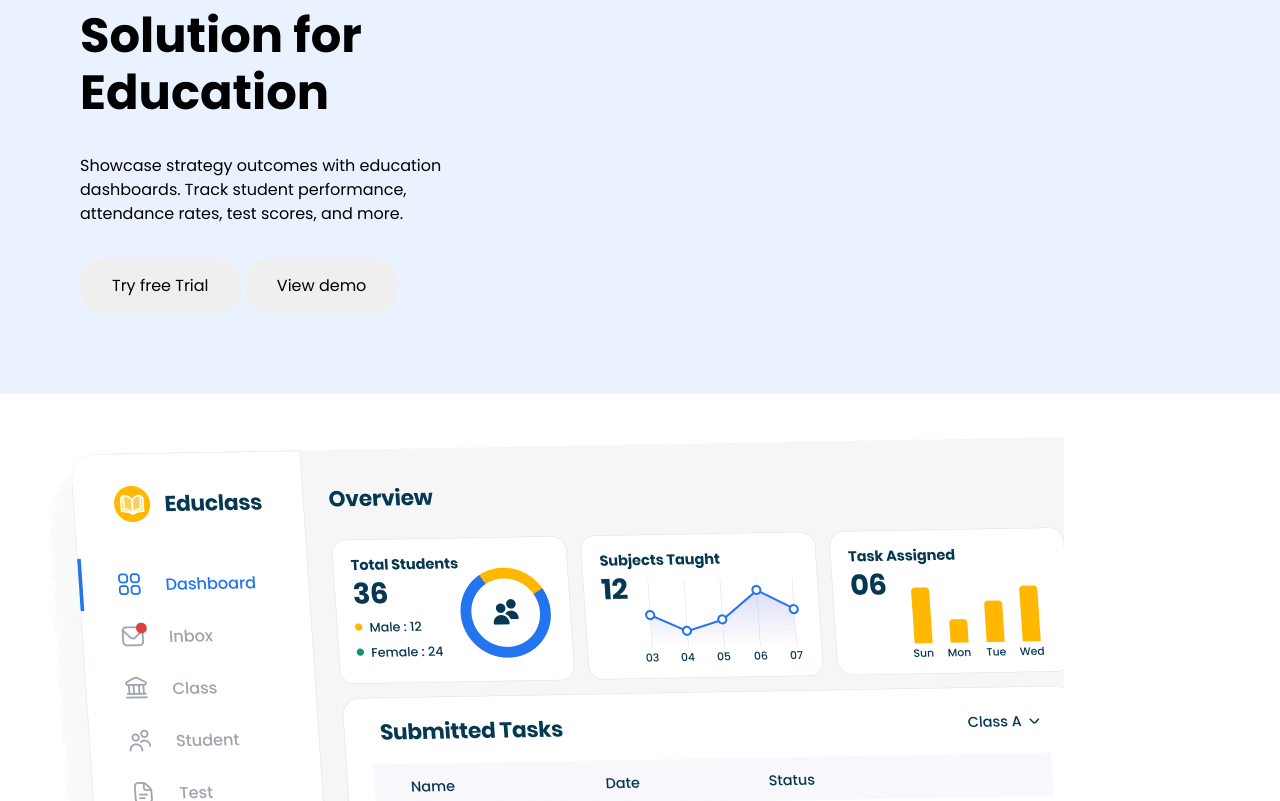
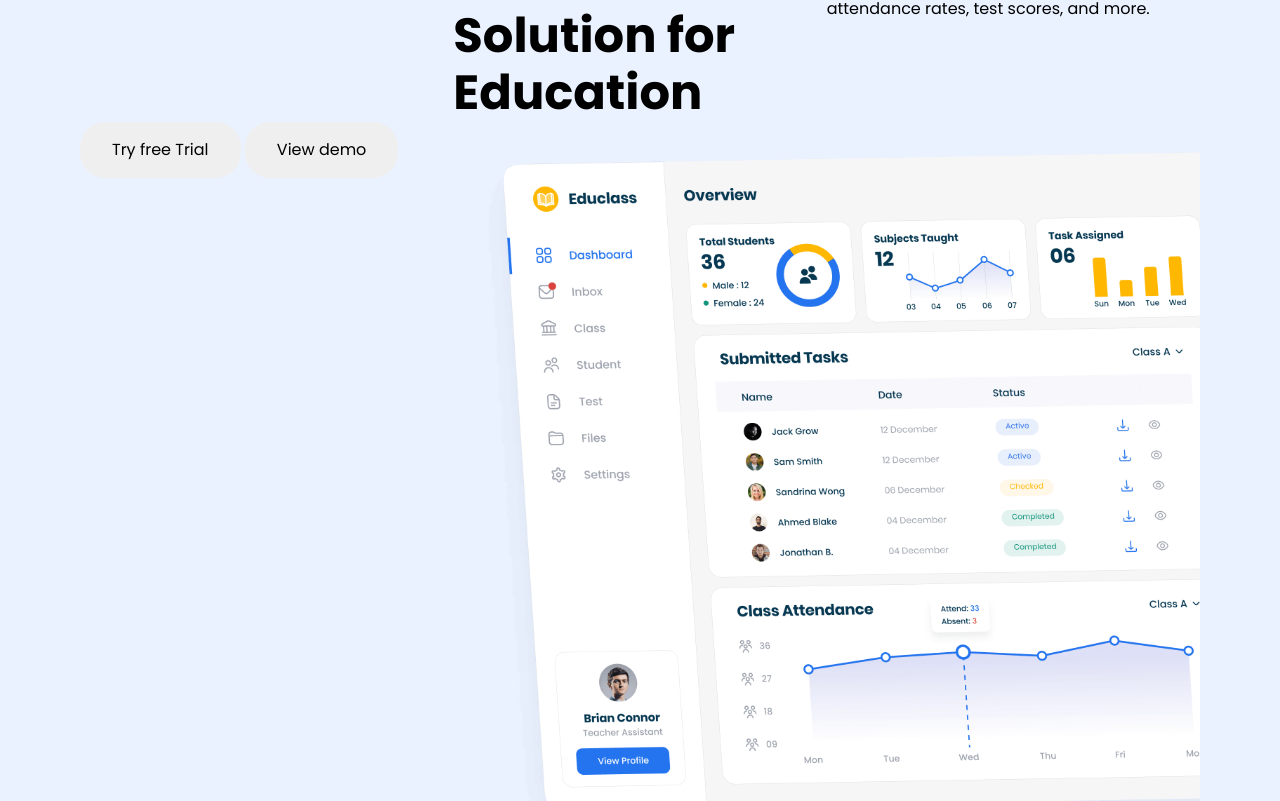
Before and after one commit to michasi003/educlass, a plain HTML site: page index.html in a window 1280 px wide. Shown: the part 219-1020 px from the top of the page. Drawn offline with Linux system fonts and the light colour scheme.

Commit message:
new html and css update

```diff
--- a/index.html
+++ b/index.html
@@ -49,7 +49,7 @@
         <!-- Hero Top -->
         <div class="hero__top">
          <!--  Top  left -->
-         <div class="hero__content">
+         < class="hero__content">
           <h1>Modern Solution for Education</h1>
 
           <p>Showcase strategy outcomes with education dashboards. Track student performance, attendance rates, test scores, and more.</p>
@@ -57,12 +57,10 @@
             <button>Try free Trial</button>
             <button>View demo</button>
           </div>
-        </div>
-        </div>
+        <div class="hero__image"> <img src="img/Dashboardmain.png" alt="dashboard"></div>
 
          <!--  Top right -->
-         <div class="hero__image">
-          <img src="img/Dashboardmain.png" alt="dashboard">
+         <div>
          </div>
         </div>
         <!-- Hero Bottom -->
```
